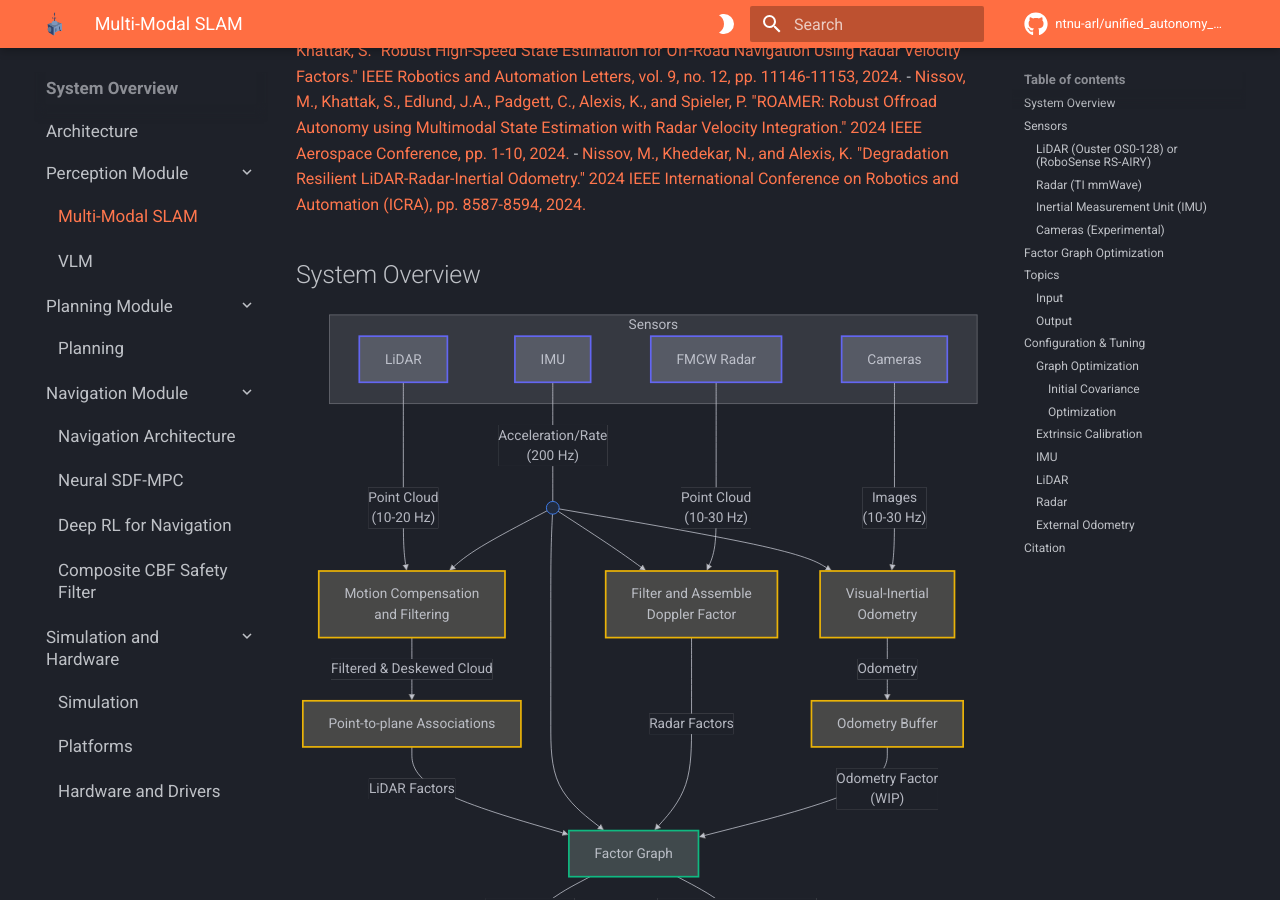
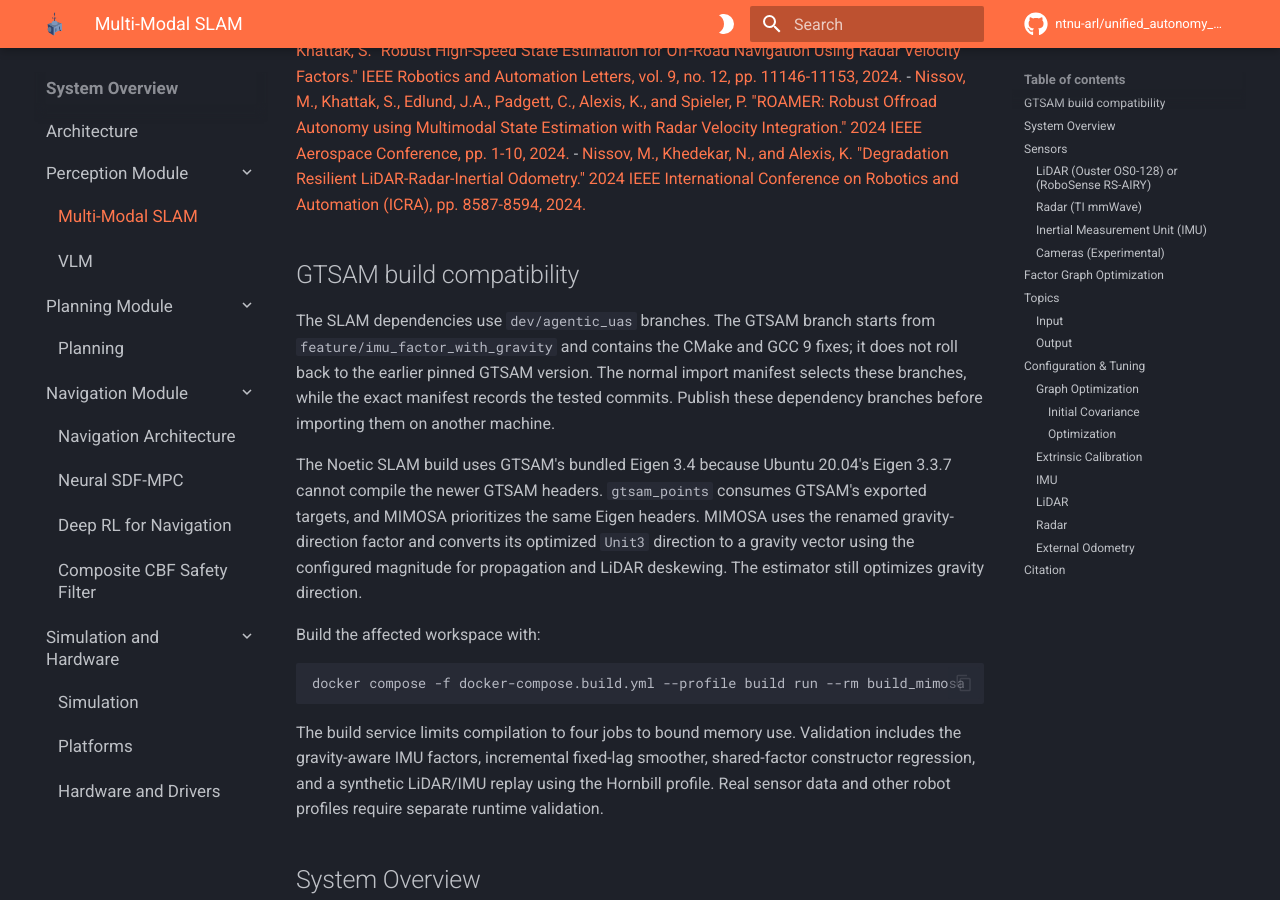
Before and after one commit to ntnu-arl/unified_autonomy_stack, an MkDocs documentation site: the page built from docs/slam.md, in a window 1280 px wide and 900 px high, scrolled down 546 px. Built offline with MkDocs 1.6.1 and Material for MkDocs 9.7.7, drawn with Linux system fonts in a browser that asks for light colours; comment, search, counter and statistics services are not loaded.

Commit message:
Build SLAM from repaired agentic dependency branches

````diff
--- a/docker-compose.build.yml
+++ b/docker-compose.build.yml
@@ -151,7 +151,8 @@ services:
     <<: [*system-template]
     image: unified_autonomy:ros1_base
     profiles: ["build"]
-    command: bash -c "catkin config -DCMAKE_BUILD_TYPE=Release -DGTSAM_POSE3_EXPMAP=ON -DGTSAM_ROT3_EXPMAP=ON -DGTSAM_USE_QUATERNIONS=ON -DGTSAM_USE_SYSTEM_EIGEN=ON -DGTSAM_BUILD_WITH_MARCH_NATIVE=OFF -DGTSAM_BUILD_WITH_WERROR=OFF -DGTSAM_BUILD_UNSTABLE=ON -DGTSAM_BUILD_EXAMPLES_ALWAYS=OFF -DGTSAM_WITH_TBB=OFF && catkin build"
+    # GTSAM 4.3 needs Eigen 3.4; use its bundled headers and limit compiler memory use.
+    command: bash -c "catkin config -DCMAKE_BUILD_TYPE=Release -DGTSAM_POSE3_EXPMAP=ON -DGTSAM_ROT3_EXPMAP=ON -DGTSAM_USE_QUATERNIONS=ON -DGTSAM_USE_SYSTEM_EIGEN=OFF -DGTSAM_BUILD_WITH_MARCH_NATIVE=OFF -DGTSAM_BUILD_WITH_WERROR=OFF -DGTSAM_BUILD_UNSTABLE=ON -DGTSAM_BUILD_EXAMPLES_ALWAYS=OFF -DGTSAM_WITH_TBB=OFF && catkin build -j4 -p2"
     volumes:
       - *robot-bringup-volume
       - ./workspaces/ws_mimosa:/workspace
--- a/docs/slam.md
+++ b/docs/slam.md
@@ -13,6 +13,32 @@ The perception layer provides robust state estimation and mapping through [MIMOS
 - [Nissov, M., Edlund, J.A., Spieler, P., Padgett, C., Alexis, K., and Khattak, S. "Robust High-Speed State Estimation for Off-Road Navigation Using Radar Velocity Factors." IEEE Robotics and Automation Letters, vol. 9, no. 12, pp. 11146-11153, 2024.](https://doi.org/10.1109/lra.2024.3486189)
 - [Nissov, M., Khattak, S., Edlund, J.A., Padgett, C., Alexis, K., and Spieler, P. "ROAMER: Robust Offroad Autonomy using Multimodal State Estimation with Radar Velocity Integration." 2024 IEEE Aerospace Conference, pp. 1-10, 2024.](https://ieeexplore.ieee.org/document/10521170)
 - [Nissov, M., Khedekar, N., and Alexis, K. "Degradation Resilient LiDAR-Radar-Inertial Odometry." 2024 IEEE International Conference on Robotics and Automation (ICRA), pp. 8587-8594, 2024.](https://ieeexplore.ieee.org/document/10611444)
+
+## GTSAM build compatibility
+
+The SLAM dependencies use `dev/agentic_uas` branches. The GTSAM branch starts
+from `feature/imu_factor_with_gravity` and contains the CMake and GCC 9 fixes;
+it does not roll back to the earlier pinned GTSAM version. The normal import
+manifest selects these branches, while the exact manifest records the tested
+commits. Publish these dependency branches before importing them on another machine.
+
+The Noetic SLAM build uses GTSAM's bundled Eigen 3.4 because Ubuntu 20.04's
+Eigen 3.3.7 cannot compile the newer GTSAM headers. `gtsam_points` consumes
+GTSAM's exported targets, and MIMOSA prioritizes the same Eigen headers.
+MIMOSA uses the renamed gravity-direction factor and converts its optimized
+`Unit3` direction to a gravity vector using the configured magnitude for
+propagation and LiDAR deskewing. The estimator still optimizes gravity direction.
+
+Build the affected workspace with:
+
+```bash
+docker compose -f docker-compose.build.yml --profile build run --rm build_mimosa
+```
+
+The build service limits compilation to four jobs to bound memory use. Validation
+includes the gravity-aware IMU factors, incremental fixed-lag smoother, shared-factor
+constructor regression, and a synthetic LiDAR/IMU replay using the Hornbill profile.
+Real sensor data and other robot profiles require separate runtime validation.
 
 ## System Overview
 
````
Also changed, not shown: 2 other files.
